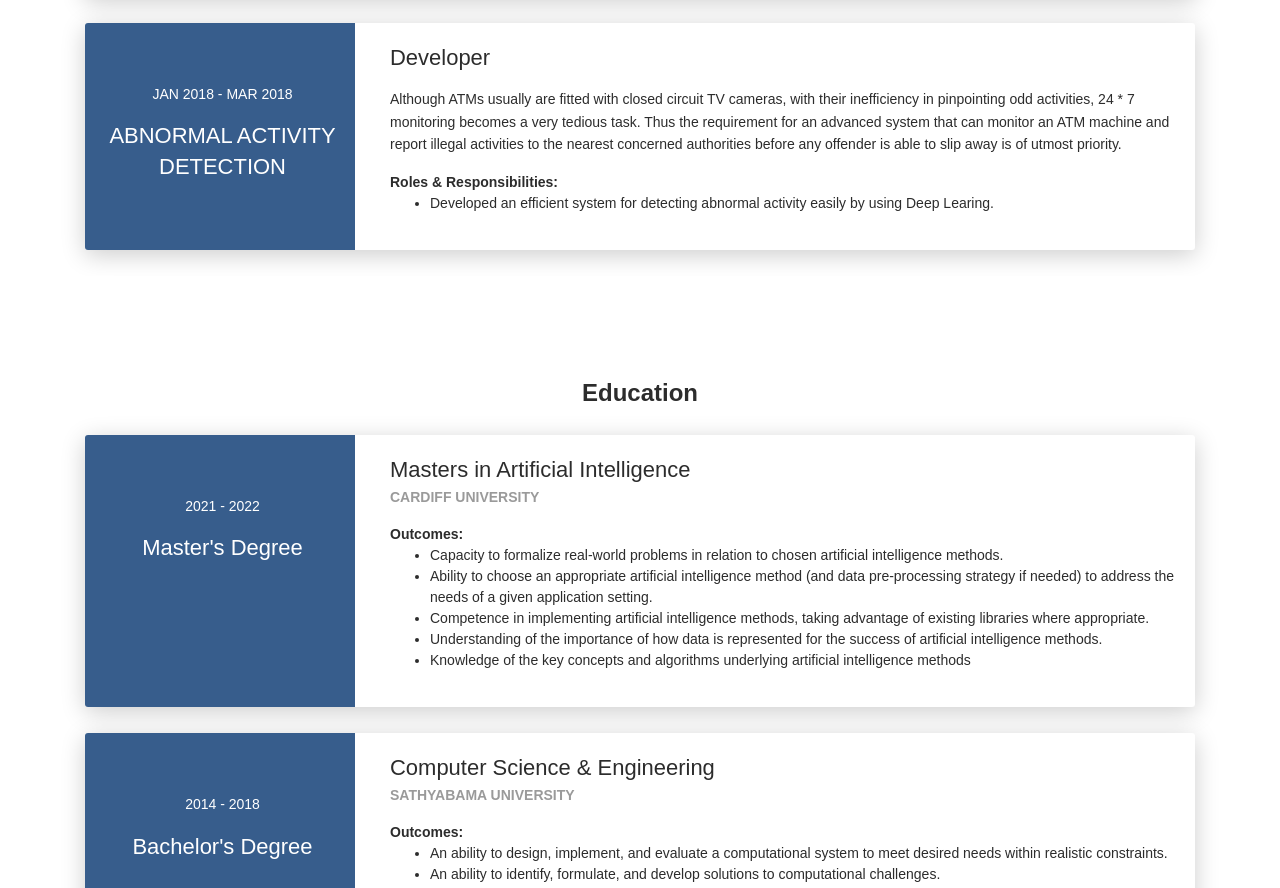
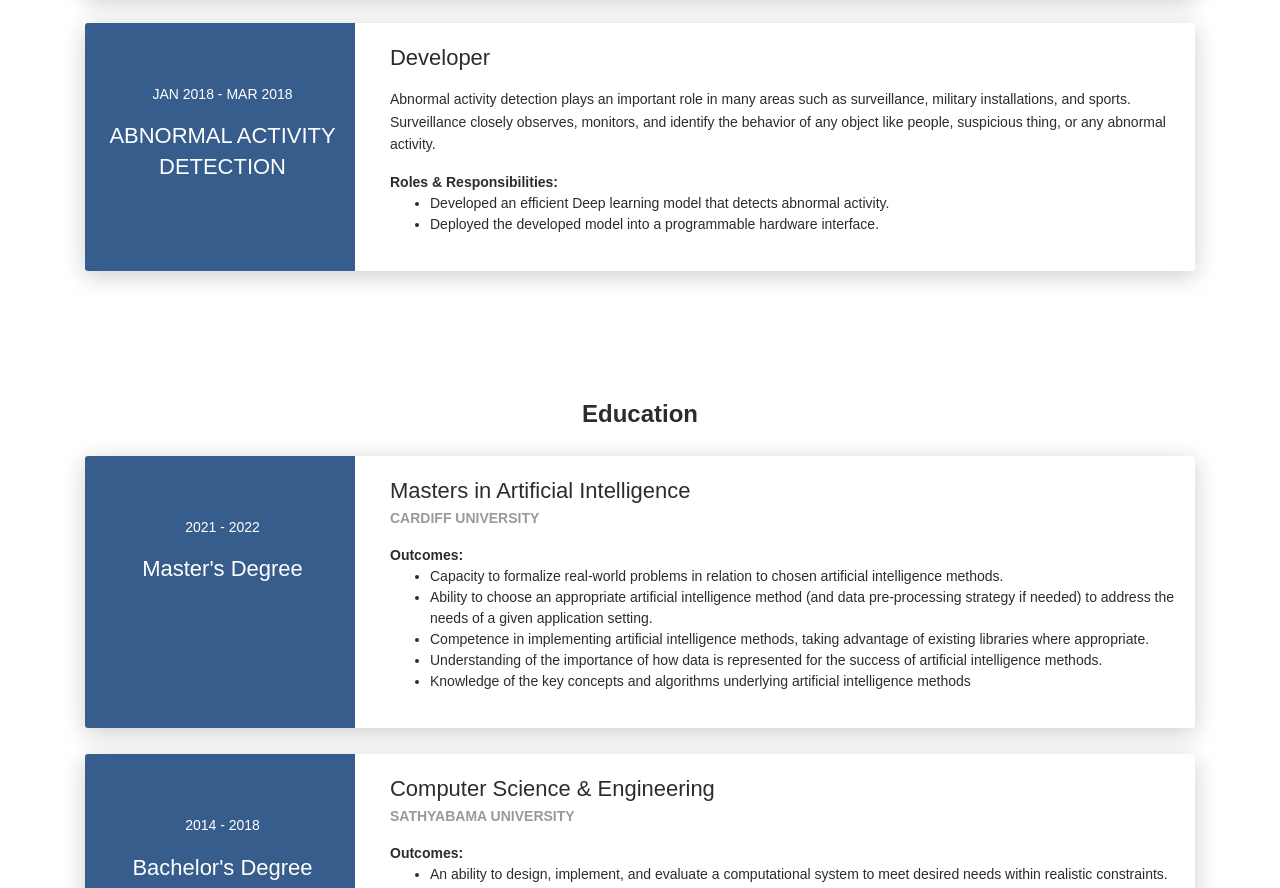
Before and after one commit to sunnybandlamudi/resume, a plain HTML site: page index.html in a window 1280 px wide. Shown: the part 2071-2959 px from the top of the page. Drawn offline with nearby package versions, Linux system fonts and the light colour scheme; a web font is replaced by a local one.

Commit message:
Updated Resume

```diff
--- a/index.html
+++ b/index.html
@@ -458,15 +458,13 @@
                         <div class="col-md-9" data-aos="fade-left" data-aos-offset="50" data-aos-duration="500">
                             <div class="card-body">
                                 <div class="h5">Developer</div>
-                                <p>Although ATMs usually are fitted with closed circuit TV cameras, with their
-                                    inefficiency in pinpointing odd activities, 24 * 7 monitoring becomes a very tedious
-                                    task. Thus the requirement for an advanced system that can monitor an ATM machine
-                                    and report illegal activities to the nearest concerned authorities before any
-                                    offender is able to slip away is of utmost priority.</p>
+                                <p>Abnormal activity detection plays an important role in many areas such as surveillance, military installations, and sports. Surveillance closely observes, monitors, and identify the behavior of any object like people, suspicious thing, or any abnormal activity.</p>
                                 <div class="roles_responsibility">Roles & Responsibilities:</div>
                                 <ul>
-                                    <li>Developed an efficient system for detecting abnormal activity easily by using
-                                        Deep Learing.
+                                    <li>Developed an efficient Deep learning model that detects abnormal activity.
+                                    </li>
+                                    <li>
+                                        Deployed the developed model into a programmable hardware interface.
                                     </li>
                                 </ul>
                             </div>
```
Also changed, not shown: 1 other file.
